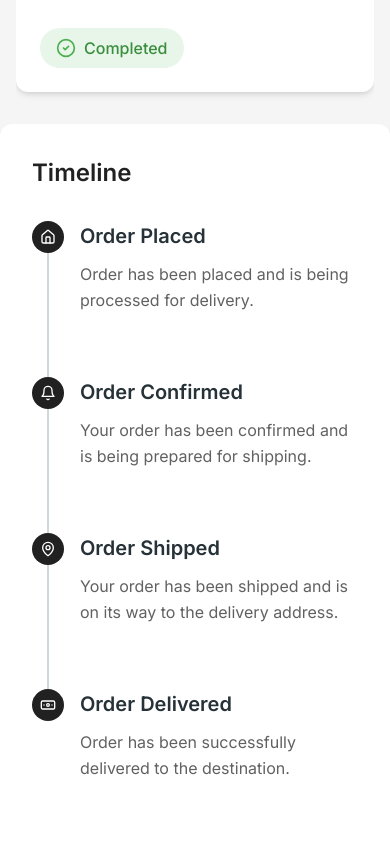
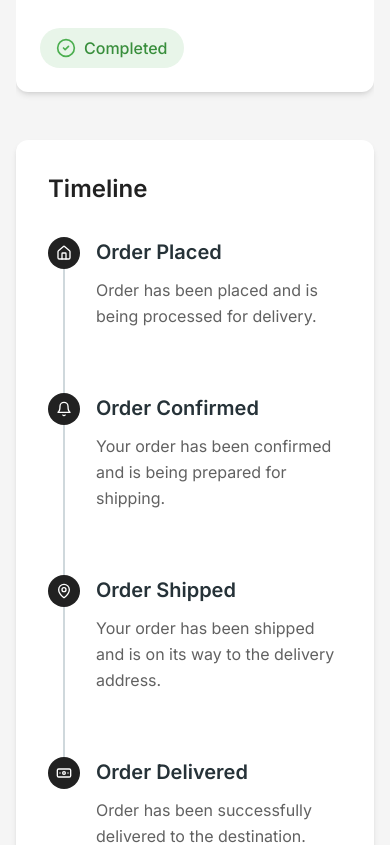
Before and after one commit to myco27/grg_admin, a React (Vite) app: page /dashboard in a window 390 px wide. Shown: the part 1840-2685 px from the top of the page. Built offline with nearby package versions, Linux system fonts and the light colour scheme.

Commit message:
Added padding for medium to small devices in the timeline section

```diff
--- a/src/pages/Dashboard.jsx
+++ b/src/pages/Dashboard.jsx
@@ -279,7 +279,7 @@ const Dashboard = () => {
         </main>
 
         {/* Timeline Section - Right Side */}
-        <div className="w-full lg:w-80 bg-gray-100">
+        <div className="p-4 lg:p-0 lg:w-80 bg-gray-100">
           <div className="lg:sticky lg:top-0 lg:h-screen w-full">
             <Card className="h-full lg:h-screen flex flex-col justify-center mx-auto">
               <CardBody className="p-8 h-full flex items-center">
```
